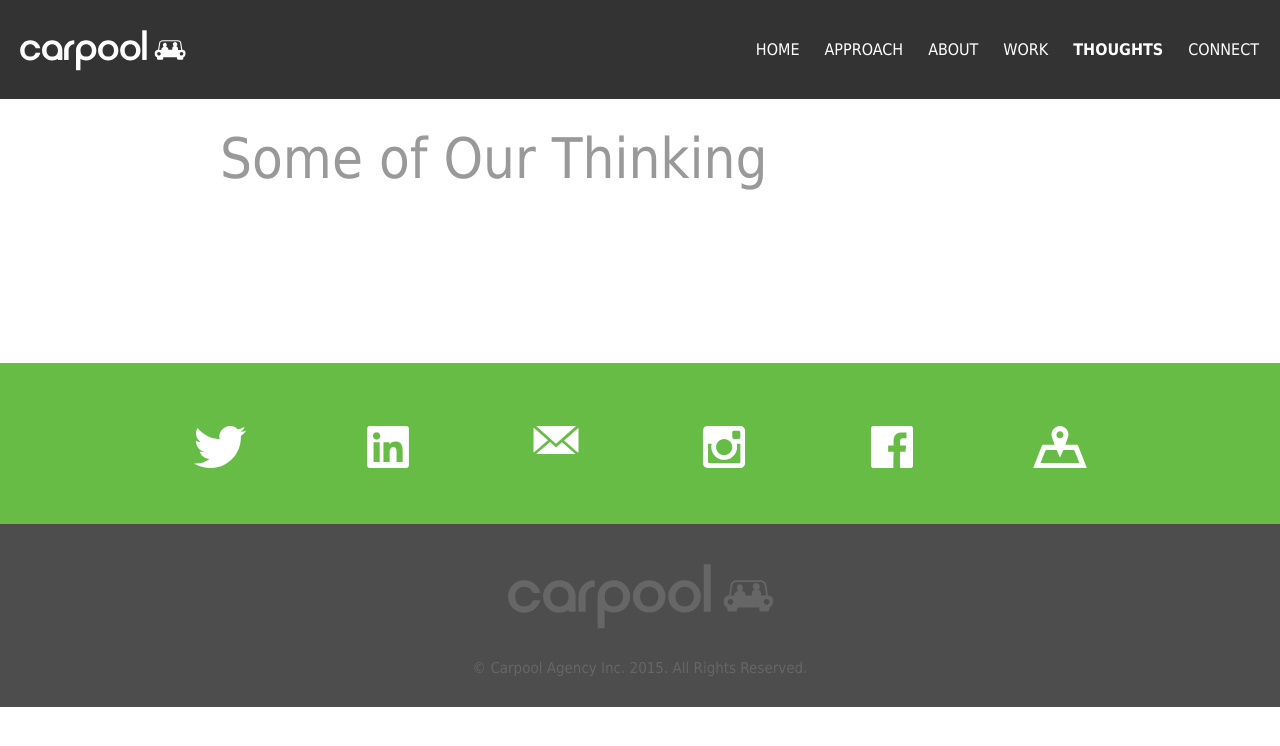
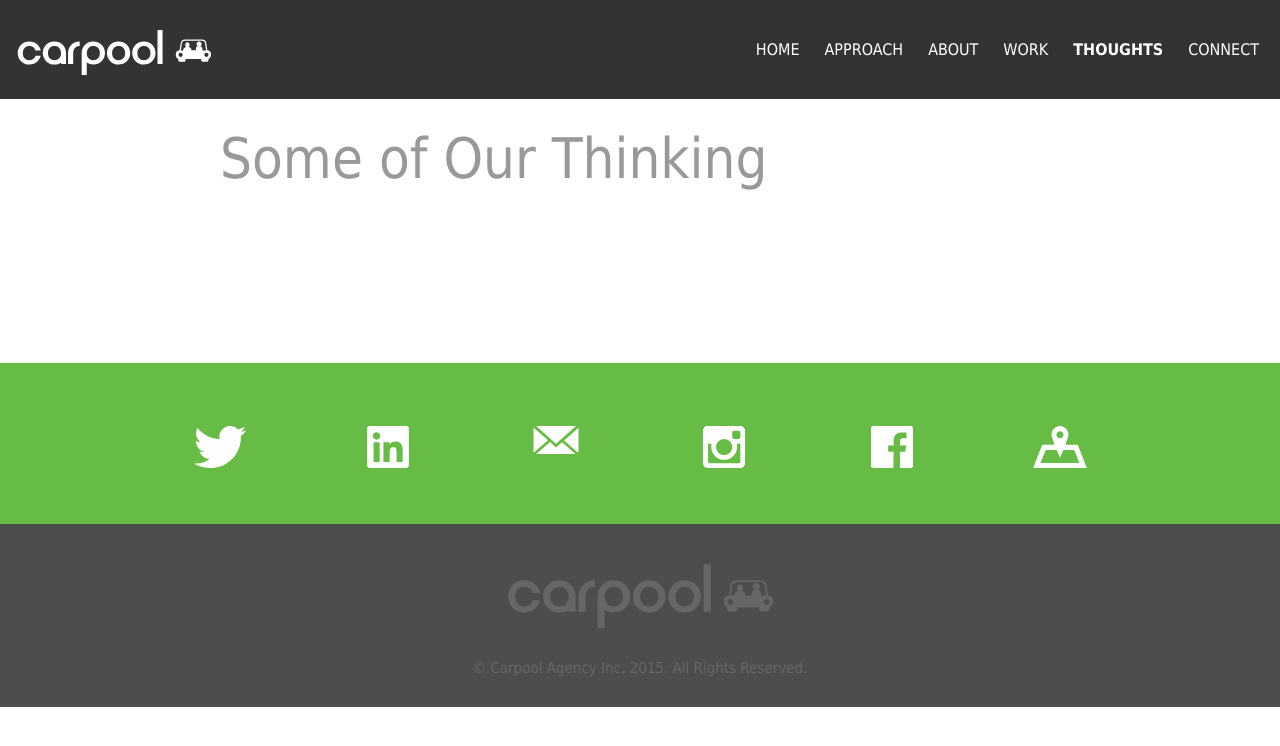
Before and after one commit to colinrigley/carpoolagency.github.io, a Jekyll site: the page built from thoughts/index.html, in a window 1280 px wide. Shown: the top 746 px of the page. Built offline with Jekyll 4.4.1, drawn with Linux system fonts in a browser that asks for light colours; a script that is not in the unit is left out.

Commit message:
logo animation changes

```diff
--- a/_includes/header.html
+++ b/_includes/header.html
@@ -5,7 +5,8 @@
     <div class="navContainer">
         <div class="row relative">
             <div class="logoContainer float-left">
-                <a href="" class="logo"></a>
+                <a href="" class="cpsprite cpsprite-carpool"></a>
+                <a href="" class="cpsprite cpsprite-carpool-car"></a>
             </div>
             <div class="menuContainer float-right">
                 <nav class="globalNav">
--- a/carpool/css/main.css
+++ b/carpool/css/main.css
@@ -2129,10 +2129,15 @@
     height: auto;
     width: 100%;
     background-color: rgba(0, 0, 0, .8);
+    transition: all 400ms ease;
 }
 
 #carpool .header .logoContainer {
-    margin-left: 15px;
+    margin-left: 12px;
+    margin-top: 20px;
+}
+#carpool .header .shrink .logoContainer {
+    margin: 8px;
 }
 
 #carpool .header .logoContainer .logo {
@@ -2528,3 +2533,30 @@
     margin-right: 3em;
     margin-bottom: 3em;
 }
+
+.cpsprite {
+  background-image: url('/carpool/img/svg_icons/carpool_logo_white.svg');
+  background-repeat: no-repeat;
+  display: inline-block;
+  background-size: 200px 60px;
+}
+.cpsprite.cpsprite-carpool {
+  background-position: 0 0;
+  width: 158px;
+  height: 53px;
+  transition: .3s all ease;
+  transform-origin: left;
+  transform: scaleX(1);
+}
+.shrink .cpsprite.cpsprite-carpool {
+  transform: scaleX(0);
+}
+.cpsprite.cpsprite-carpool-car {
+  background-position: -158px 0;
+  width: 50px;
+  height: 55px;
+  transition: .4s all ease;
+}
+.shrink .cpsprite.cpsprite-carpool-car {
+  transform:translateX(-147px) scale(1.2);
+}
--- a/carpool/js/main.js
+++ b/carpool/js/main.js
@@ -290,9 +290,10 @@
     $(document).on("scroll", function() {
         if ($(document).scrollTop() > 100) {
             $(".navContainer").addClass("shrink");
+            $(".logoContainer").addClass("shrink");
         } else {
             $(".navContainer").removeClass("shrink");
-
+            $(".logoContainer").removeClass("shrink");
         }
     });
 
```
